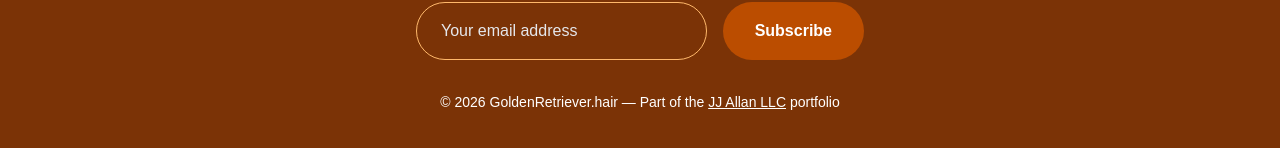
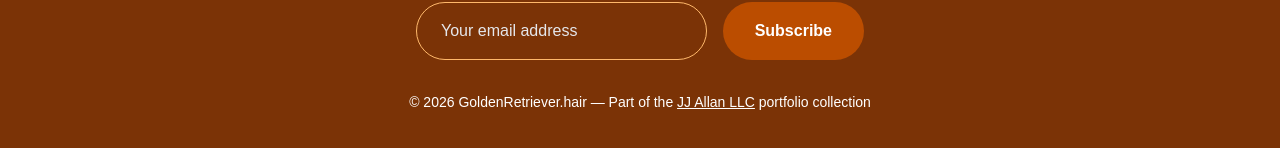
Before and after one commit to JJAllanLLC/goldenretriever-hair, a Next.js app: page / in a window 1280 px wide. Shown: the part 1931-2079 px from the top of the page. Built offline with nearby package versions, Linux system fonts and the light colour scheme; a web font is replaced by a local one.

Commit message:
JJ Allan updated text

```diff
--- a/src/components/Footer.tsx
+++ b/src/components/Footer.tsx
@@ -30,7 +30,7 @@ export function Footer() {
           >
             JJ Allan LLC
           </a>{" "}
-          portfolio
+          portfolio collection
         </p>
       </div>
     </footer>
```
